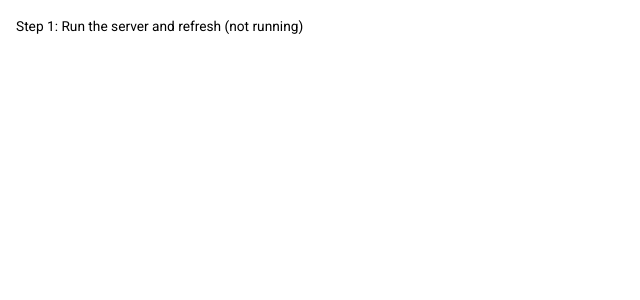
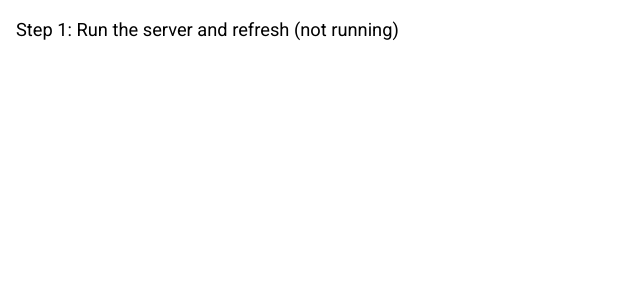
Before and after one commit to hatchways/team-yugioh, a React (Create React App) app in the folder client/: page / in a window 1280 px wide. Shown: the top 300 px of the page, without its empty margins (0-640 px from the left). Built offline with nearby package versions, Linux system fonts and the light colour scheme; no server answers.

Commit message:
set primary color and fontsize in theme.js

```diff
--- a/client/src/themes/theme.js
+++ b/client/src/themes/theme.js
@@ -3,12 +3,12 @@ import { createMuiTheme } from "@material-ui/core";
 export const theme = createMuiTheme({
   typography: {
     fontFamily: '"Roboto"',
-    fontSize: 12,
+    fontSize: 16,
     h1: {
       // could customize the h1 variant as well
     }
   },
   palette: {
-    primary: { main: "#DF1B1B" }
+    primary: { main: "#f68002" }
   }
 });
```
